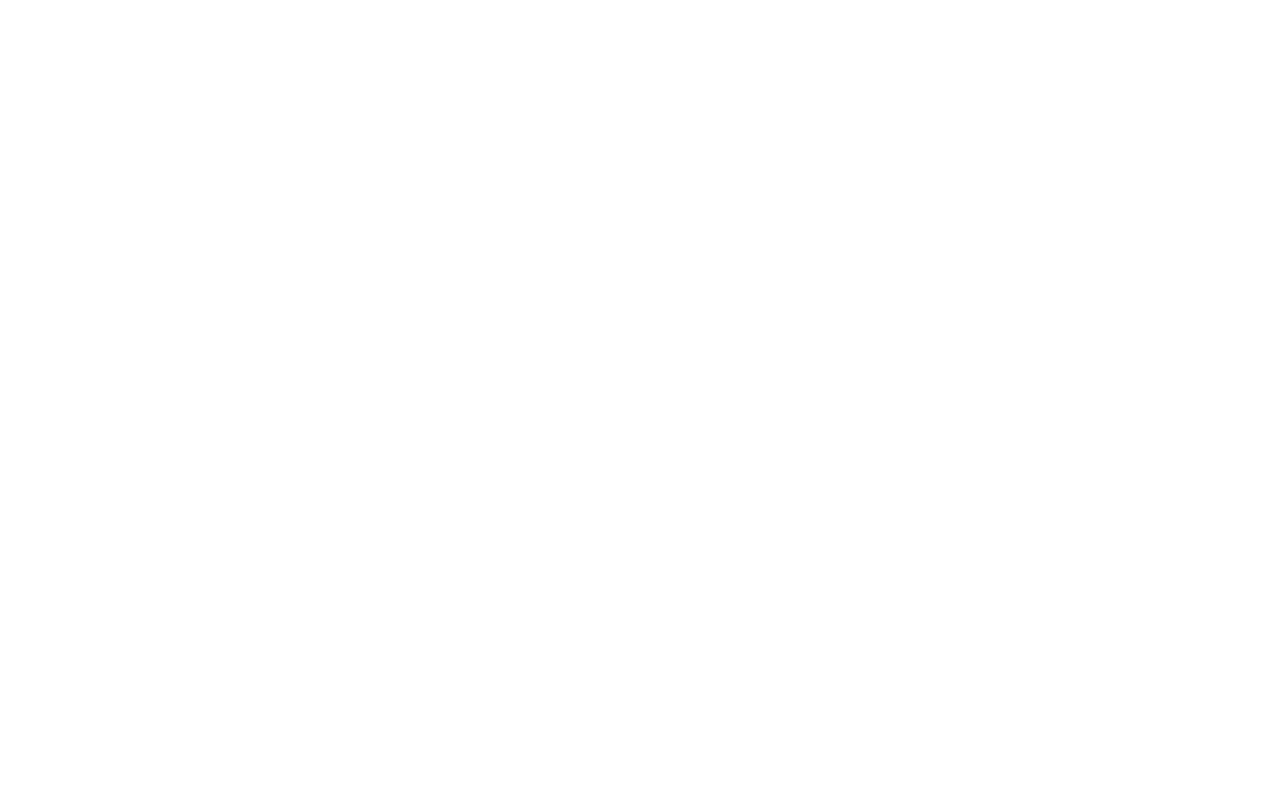
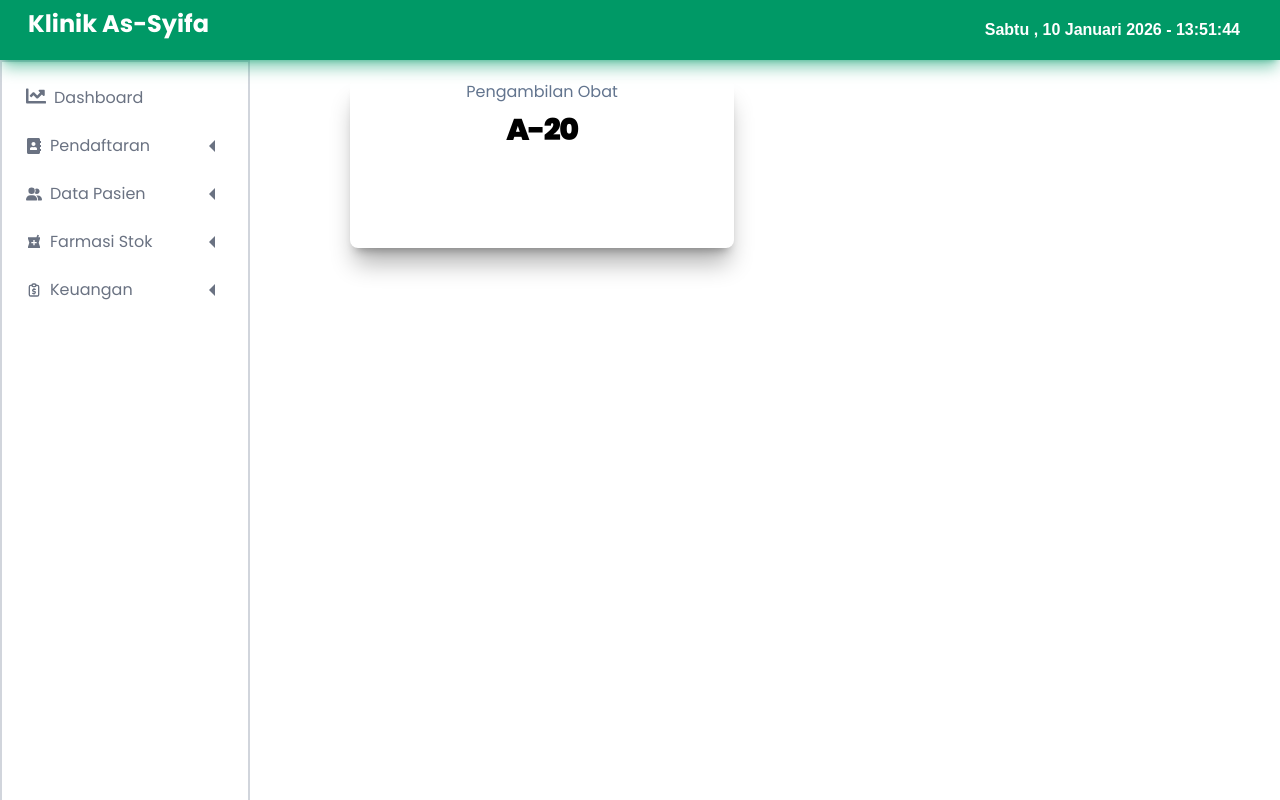
Before and after one commit to ryan-alamsyah/klinik, a React (Vite) app: page /tombol in a window 1280 px wide. Before the commit this address had no page. Built offline with nearby package versions, Linux system fonts and the light colour scheme.

Commit message:
form pasien

```diff
--- a/src/App.tsx
+++ b/src/App.tsx
@@ -5,6 +5,7 @@ import { Routes, Route } from "react-router";
 import DashboardPage from './Pages/DashboardPage/DashboardPage';
 import AntrianPendaftaranPage from './Pages/Antrian/AntrianPendaftaranPage';
 import DataPasienPage from './Pages/Pasien/DataPasienPage';
+import TombolAntrean from './Pages/Antrian/TombolAntrian';
 
 
 
@@ -20,6 +21,7 @@ function App() {
           <Route path="/dashboard" element={<DashboardPage />} />
           <Route path="/nomor-antrean" element={<AntrianPendaftaranPage />} />
           <Route path="/list-pasien" element={<DataPasienPage />} />
+          <Route path="/tombol" element={<TombolAntrean />} />
 
         </Route>
       </Routes>
--- /dev/null
+++ b/src/Pages/Antrian/TombolAntrian.tsx
@@ -0,0 +1,32 @@
+
+import { useState } from "react";
+
+const TombolAntrean = () => {
+const [nama, setNama] = useState('UTSMAN BIN AFFAN')
+     const handlePanggil = () => {
+
+
+    const utterance = new SpeechSynthesisUtterance(`Nomor antrian ${nomor}, atas nama ${nama}, silahkan ke ${loket}`);
+    utterance.lang = 'id-ID';
+    window.speechSynthesis.speak(utterance);
+    window.speechSynthesis.cancel();
+
+     console.log(utterance)
+  };
+    return (
+        <>
+ <div className="h-42 w-96 shadow-xl/30  cursor-pointer rounded-lg" onClick={handlePanggil} >
+          <h1 className="flex justify-center mb-2 text-slate-500">
+            Pengambilan Obat
+          </h1>
+          <p className="text-3xl font-black tracking-tighter flex justify-center">
+            A-20
+          </p>
+
+        </div>
+
+        </>
+    )
+}
+
+export default TombolAntrean;
--- a/src/Pages/Pasien/DataPasienPage.tsx
+++ b/src/Pages/Pasien/DataPasienPage.tsx
@@ -1,21 +1,44 @@
 import { MdOutlineKeyboardArrowRight } from "react-icons/md";
-
+import { TextField, MenuItem } from "@mui/material";
 
 const DataPasienPage = () => {
+
+  const currencies = [
+  {
+    value: 'Laki-laki',
+    label: 'Laki-laki',
+  },
+  {
+    value: 'Perempuan',
+    label: 'Perempuan',
+  },
+];
     return (
       <>
-        <div className="bg-red-800 ">
+        <div className=" ">
           <div className="flex">
             <h1 className="text-2xl flex items-center">Pasien<MdOutlineKeyboardArrowRight /></h1>
            <h1 className="text-2xl flex items-center">Data Pasien<MdOutlineKeyboardArrowRight /></h1>
           </div>
 
           <form>
-            <input
-              type="text"
-              placeholder="Nama Pasien"
-              className="px-2 border-2 border-amber-400"
-            ></input>
+            <TextField id="outlined-basic" label="Nama Pasien" variant="outlined" />
+            <TextField id="outlined-basic" label="Nomor Asuransi" variant="outlined" />
+            <TextField id="outlined-basic" label="Nama Pasien" variant="outlined" />
+            <TextField
+          id="outlined-select-currency"
+          select
+          label="Jenis Kelamin"
+          defaultValue="Laki-Pilih"
+          className="w-36"
+
+        >
+          {currencies.map((option) => (
+            <MenuItem key={option.value} value={option.value}>
+              {option.label}
+            </MenuItem>
+          ))}
+        </TextField>
           </form>
         </div>
       </>
--- a/src/components/Header/Header.tsx
+++ b/src/components/Header/Header.tsx
@@ -9,7 +9,7 @@ import '../Layout/Layout.css';
 
     return (
       <>
-        <header className="header bg-emerald-800 flex justify-between px-4">
+        <header className="header bg-emerald-600 shadow-lg shadow-emerald-600/50 flex justify-between px-4">
           <div>
             <h1 className="font-bold text-2xl p-2 flex items-center gap-2">
 
--- a/src/components/Sidebar/MenuFarmasi.tsx
+++ b/src/components/Sidebar/MenuFarmasi.tsx
@@ -1,4 +1,5 @@
 import { Link } from "react-router-dom";
+
 import { useState } from "react";
 import { IoMdArrowDropleft } from "react-icons/io";
 
@@ -24,7 +25,7 @@ const [isVisibleFarmasi, setIsVisibleFarmasi] = useState(false);
          <div className="flex flex-col justify-center ">
                   <button
                     onClick={handleMenuFarmasi}
-                    className="flex items-center gap-2 p-2 justify-between hover:bg-emerald-800 text-gray-500  rounded-xl hover:text-white  cursor-pointer"
+                    className="flex items-center gap-2 p-2 justify-between hover:bg-emerald-600 hover:duration-700  text-gray-500  rounded-xl hover:text-white  cursor-pointer"
                   ><div className="flex items-center gap-2">
          <MdLocalPharmacy  />
                     Farmasi Stok
@@ -36,13 +37,13 @@ const [isVisibleFarmasi, setIsVisibleFarmasi] = useState(false);
                 }`}/>
                   </button>
                   <Link to="/list-pasien" className={subMenuClassFarmasi}>
-                    <div className="hover:bg-emerald-800 hp w-full p-2 cursor-pointer flex gap-4 rounded-xl  hover:text-white">
+                    <div className="hover:bg-emerald-600 hover:duration-700 w-full p-2 cursor-pointer flex gap-4 rounded-xl  hover:text-white items-center">
                       <GoDotFill />
                       Data Obat
                     </div>
                   </Link>
                   <Link to="/list-pasien" className={subMenuClassFarmasi}>
-                    <div className="hover:bg-emerald-800 hp w-full p-2 cursor-pointer flex gap-4 rounded-xl  hover:text-white">
+                    <div className="hover:bg-emerald-600 hover:duration-700 w-full p-2 cursor-pointer flex gap-4 rounded-xl  hover:text-white items-center">
                       <GoDotFill />
                      Inventory Alkes
                     </div>
--- a/src/components/Sidebar/MenuKeuangan.tsx
+++ b/src/components/Sidebar/MenuKeuangan.tsx
@@ -22,7 +22,7 @@ const MenuKeuangan = () => {
       <div className="flex flex-col justify-center ">
         <button
           onClick={handleMenuKeuangan}
-          className="flex items-center gap-2 p-2 justify-between hover:bg-emerald-800 text-gray-500  rounded-xl hover:text-white  cursor-pointer"
+          className="flex items-center gap-2 p-2 justify-between hover:bg-emerald-600 hover:duration-700  text-gray-500  rounded-xl hover:text-white  cursor-pointer"
         >
           <div className="flex items-center gap-2">
             <TbReportMoney />
@@ -36,13 +36,13 @@ const MenuKeuangan = () => {
           />
         </button>
         <Link to="/list-pasien" className={subMenuClassKeuangan}>
-          <div className="hover:bg-emerald-800 hp w-full p-2 cursor-pointer flex gap-4 rounded-xl  hover:text-white">
+          <div className="hover:bg-emerald-600 hover:duration-700 w-full p-2 cursor-pointer flex gap-4 rounded-xl  hover:text-white items-center">
             <GoDotFill />
             Kasir
           </div>
         </Link>
         <Link to="/list-pasien" className={subMenuClassKeuangan}>
-          <div className="hover:bg-emerald-800 hp w-full p-2 cursor-pointer flex gap-4 rounded-xl  hover:text-white">
+          <div className="hover:bg-emerald-600 hover:duration-700 w-full p-2 cursor-pointer flex gap-4 rounded-xl  hover:text-white items-center">
             <GoDotFill />
             Laporan
           </div>
--- a/src/components/Sidebar/MenuPasien.tsx
+++ b/src/components/Sidebar/MenuPasien.tsx
@@ -23,7 +23,7 @@ const MenuPasien = () => {
         <div className="flex flex-col justify-center">
                   <button
                     onClick={handleMenuPasien}
-                    className="flex items-center gap-2 p-2 justify-between hover:bg-emerald-800 text-gray-500  rounded-xl hover:text-white  cursor-pointer"
+                    className="flex items-center gap-2 p-2 justify-between hover:bg-emerald-600 hover:duration-700   text-gray-500  rounded-xl hover:text-white  cursor-pointer"
                   ><div className="flex items-center gap-2">
          <FaUserGroup  />
                     Data Pasien
@@ -35,13 +35,13 @@ const MenuPasien = () => {
                 }`}/>
                   </button>
                   <Link to="/list-pasien" className={subMenuClassPasien}>
-                    <div className="hover:bg-emerald-800 hp w-full p-2 cursor-pointer flex gap-4 rounded-xl  hover:text-white">
+                    <div className="hover:bg-emerald-600 hover:duration-700  w-full p-2 cursor-pointer flex gap-4 rounded-xl  hover:text-white items-center">
                       <GoDotFill />
                       Database Pasien
                     </div>
                   </Link>
                    <Link to="/list-pasien" className={subMenuClassPasien}>
-                    <div  className="hover:bg-emerald-800 hp w-full p-2 cursor-pointer flex gap-4 rounded-xl  hover:text-white">
+                    <div  className="hover:bg-emerald-600 hover:duration-700  w-full p-2 cursor-pointer flex gap-4 rounded-xl  hover:text-white items-center">
                       <GoDotFill />
                      Rekam Medis
                     </div>
--- a/src/components/Sidebar/MenuPendaftaran.tsx
+++ b/src/components/Sidebar/MenuPendaftaran.tsx
@@ -36,7 +36,7 @@ const MenuPendaftaran = () => {
   <div className="flex flex-col justify-center">
           <button
             onClick={handleMenuPendaftaran}
-            className="flex items-center gap-2 p-2 justify-between hover:bg-emerald-800 text-gray-500  rounded-xl hover:text-white  cursor-pointer"
+            className="flex items-center gap-2 p-2 justify-between hover:bg-emerald-600  text-gray-500  rounded-xl hover:text-white  cursor-pointer"
           ><div className="flex items-center gap-2">
  <FaAddressBook  />
             Pendaftaran
@@ -48,19 +48,19 @@ const MenuPendaftaran = () => {
         }`}/>
           </button>
           <Link to="/list-pasien" className={subMenuClassPendaftaran}>
-            <div className="hover:bg-emerald-800 hp w-full p-2 cursor-pointer flex gap-4 rounded-xl  hover:text-white">
+            <div className="hover:bg-emerald-600 hp w-full p-2 cursor-pointer flex gap-4 rounded-xl  hover:text-white items-center">
               <GoDotFill />
               Registrasi Pasien
             </div>
           </Link>
-           <Link to='/Dashboard' className={subMenuClassPendaftaran}>
-            <div onClick={handleAlert}  className="hover:bg-emerald-800 hp w-full p-2 cursor-pointer flex gap-4 rounded-xl  hover:text-white">
+           <Link to='/tombol' className={subMenuClassPendaftaran}>
+            <div onClick={handleAlert}  className="hover:bg-emerald-600 hp w-full p-2 cursor-pointer flex gap-4 rounded-xl  hover:text-white items-center">
               <GoDotFill />
              Monitor Antrean
             </div>
           </Link>
           <Link to="/list-pasien" className={subMenuClassPendaftaran}>
-            <div className="hover:bg-emerald-800 hp w-full p-2 cursor-pointer flex gap-4 rounded-xl  hover:text-white">
+            <div className="hover:bg-emerald-600 hp w-full p-2 cursor-pointer flex gap-4 rounded-xl  hover:text-white items-center">
               <GoDotFill />
              Jadwal Dokter
             </div>
--- a/src/components/Sidebar/Sidebar.tsx
+++ b/src/components/Sidebar/Sidebar.tsx
@@ -11,10 +11,10 @@ const Sidebar = () => {
     <>
       <aside className="border-2 border-gray-300 p-4 flex flex-col gap-2">
         <Link
-          to="/dashboard"
+          to="/tombol"
           className="text-gray-500 hover:text-white flex items-center gap-2 "
         >
-          <div className="hover:bg-emerald-800 hp w-full p-2 cursor-pointer flex gap-2 rounded-xl">
+          <div className="hover:bg-emerald-600 hp w-full p-2 cursor-pointer flex gap-2 rounded-xl">
             <FaChartLine className="text-xl" />
             <span>Dashboard</span>
           </div>
```
Also changed, not shown: src/components/Ui/PopUp.tsx (+31 -24 lines).
